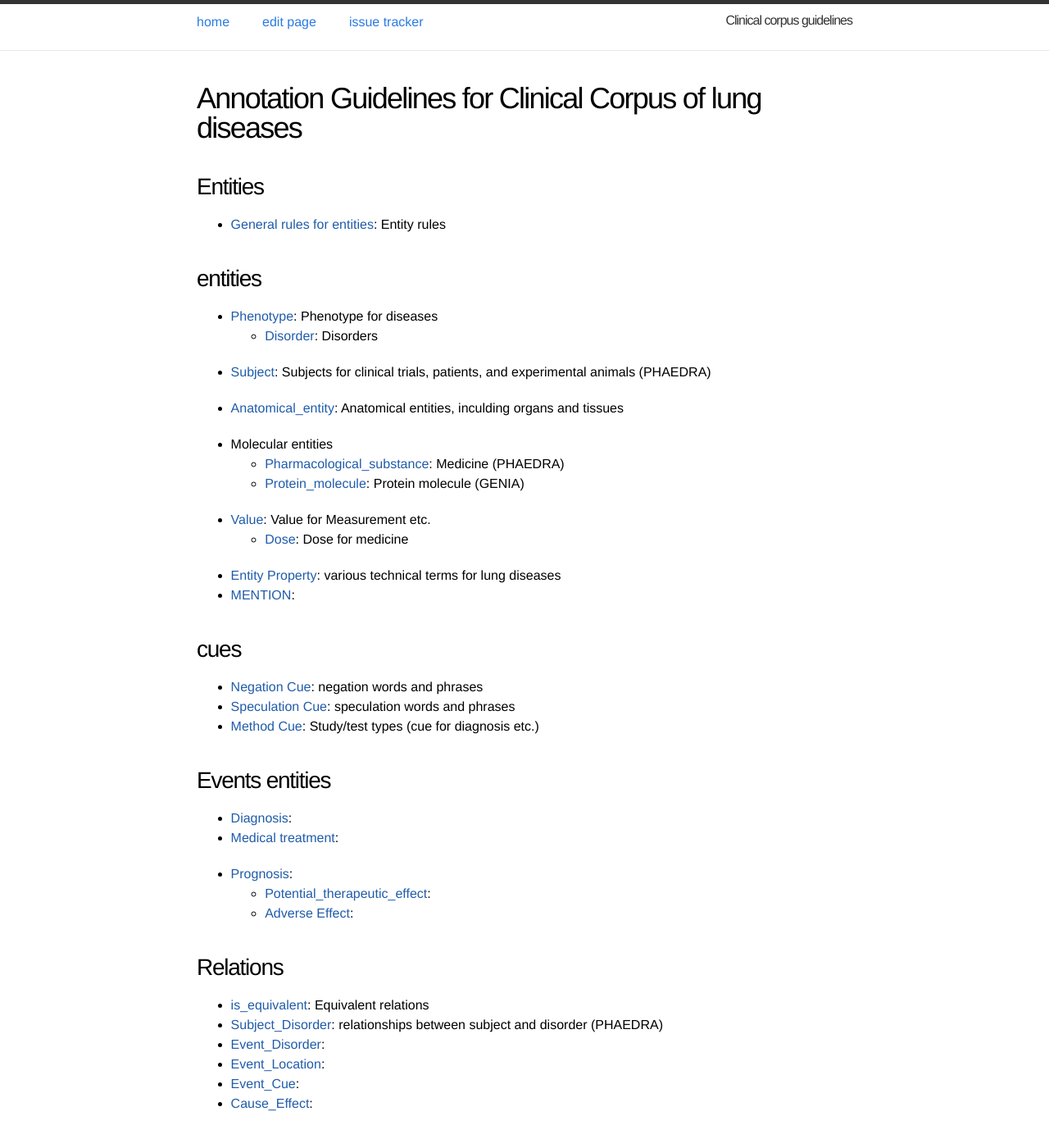
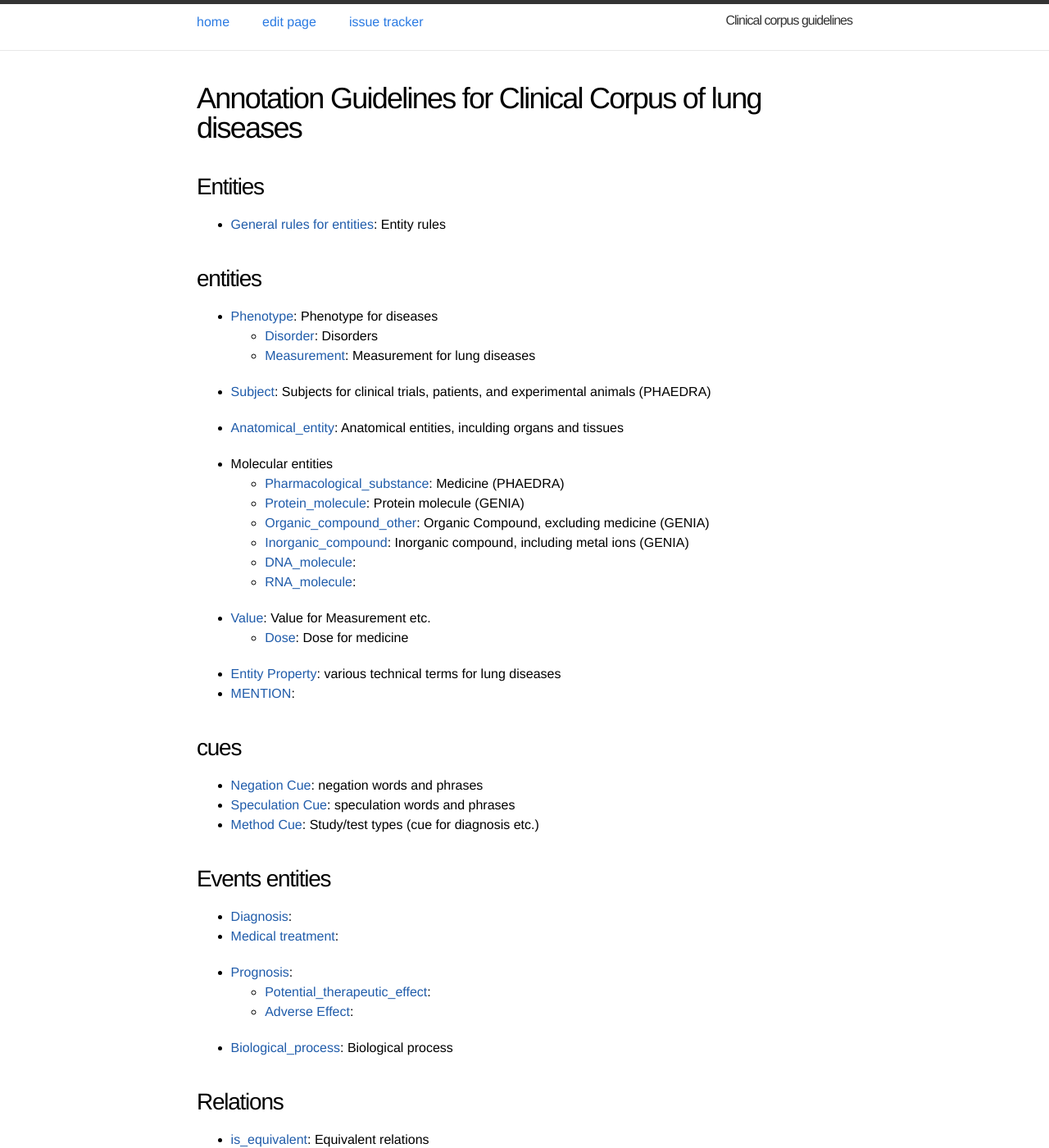
Before and after one commit to ezcatdb/clinicalcorpus-guidelines, a Jekyll site: the page built from index.md, in a window 1280 px wide and 1400 px high. Shown: the whole window at 82% size. Built offline with Jekyll 4.4.1, drawn with Linux system fonts in a browser that asks for light colours.

Commit message:
Update index.md

```diff
--- a/index.md
+++ b/index.md
@@ -9,13 +9,11 @@ title: Annotation Guidelines for Clinical Corpus of lung diseases
 ## entities
 - [Phenotype](): {% assign i = site.entity | where_exp:"i", "i.title == 'Phenotype'" | first %}{{ i.shortdef }}
   - [Disorder](): {% assign i = site.entity | where_exp:"i", "i.title == 'Disorder'" | first %}{{ i.shortdef }}
+  - [Measurement](): {% assign i = site.entity | where_exp:"i", "i.title == 'Measurement'" | first %}{{ i.shortdef }}
 
 <!--
   - [Disease](): {% assign i = site.entity | where_exp:"i", "i.title == 'Disease'" | first %}{{ i.shortdef }}
   - [Symptom](): {% assign i = site.entity | where_exp:"i", "i.title == 'Symptom'" | first %}{{ i.shortdef }}
-
-
-  - [Measurement](): {% assign i = site.entity | where_exp:"i", "i.title == 'Measurement'" | first %}{{ i.shortdef }}
 -->
 
 - [Subject](): {% assign i = site.entity | where_exp:"i", "i.title == 'Subject'" | first %}{{ i.shortdef }}
@@ -30,7 +28,6 @@ title: Annotation Guidelines for Clinical Corpus of lung diseases
 <!--
 - [Body_region](): {% assign i = site.entity | where_exp:"i", "i.title == 'Body_region'" | first %}{{ i.shortdef }}
 -->
-
 
 - [Anatomical_entity](): {% assign i = site.entity | where_exp:"i", "i.title == 'Anatomical_entity'" | first %}{{ i.shortdef }}
 
@@ -47,18 +44,19 @@ title: Annotation Guidelines for Clinical Corpus of lung diseases
 -->
 
 <!--
-- [Inorganic_compound](): {% assign i = site.entity | where_exp:"i", "i.title == 'Inorganic_compound'" | first %}{{ i.shortdef }}
-- [Organic_compound_other](): {% assign i = site.entity | where_exp:"i", "i.title == 'Organic_compound_other'" | first %}{{ i.shortdef }}
+
 -->
 
 - Molecular entities
   - [Pharmacological_substance](): {% assign i = site.entity | where_exp:"i", "i.title == 'Pharmacological_substance'" | first %}{{ i.shortdef }}
   - [Protein_molecule](): {% assign i = site.entity | where_exp:"i", "i.title == 'Protein_molecule'" | first %}{{ i.shortdef }}
 
+  - [Organic_compound_other](): {% assign i = site.entity | where_exp:"i", "i.title == 'Organic_compound_other'" | first %}{{ i.shortdef }}
+  - [Inorganic_compound](): {% assign i = site.entity | where_exp:"i", "i.title == 'Inorganic_compound'" | first %}{{ i.shortdef }}
+  - [DNA_molecule](): {% assign i = site.entity | where_exp:"i", "i.title == 'DNA_molecule'" | first %}{{ i.shortdef }}
+  - [RNA_molecule](): {% assign i = site.entity | where_exp:"i", "i.title == 'RNA_molecule'" | first %}{{ i.shortdef }}
+
 <!--
-- [DNA_molecule](): {% assign i = site.entity | where_exp:"i", "i.title == 'DNA_molecule'" | first %}{{ i.shortdef }}
-- [RNA_molecule](): {% assign i = site.entity | where_exp:"i", "i.title == 'RNA_molecule'" | first %}{{ i.shortdef }}
-
 - [Protein_family_or_group](): {% assign i = site.entity | where_exp:"i", "i.title == 'Protein_family_or_group'" | first %}{{ i.shortdef }}
 -->
 
@@ -125,9 +123,10 @@ title: Annotation Guidelines for Clinical Corpus of lung diseases
   - [Potential_therapeutic_effect](): {% assign i = site.event | where_exp:"i", "i.title == 'Potential_therapeutic_effect'" | first %}{{ i.shortdef }}
   - [Adverse Effect](): {% assign i = site.event | where_exp:"i", "i.title == 'Adverse effect'" | first %}{{ i.shortdef }}
 
+--->
 
 - [Biological_process](): {% assign i = site.event | where_exp:"i", "i.title == 'Biological_process'" | first %}{{ i.shortdef }}
---->
+
 
 <!---
 {% assign sorted = site.event | sort: 'order' %}
```
